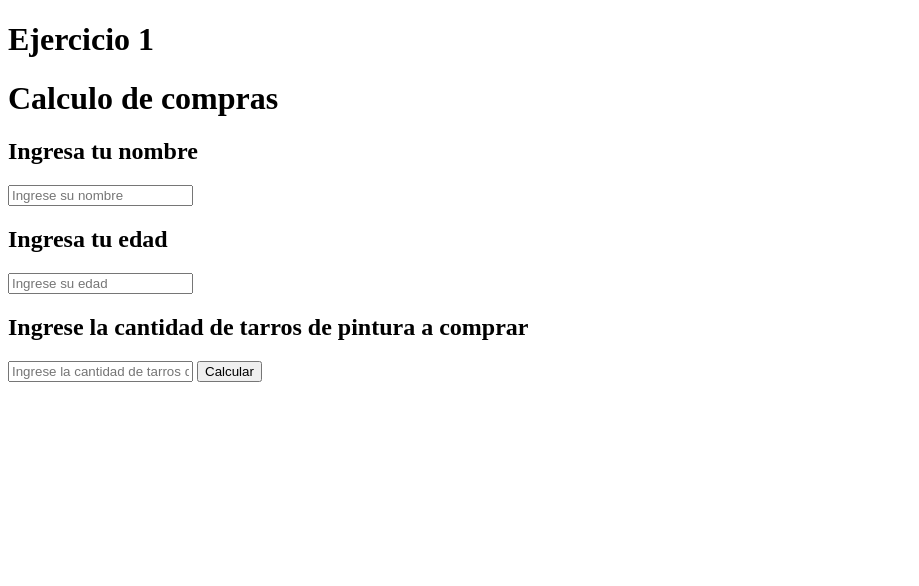
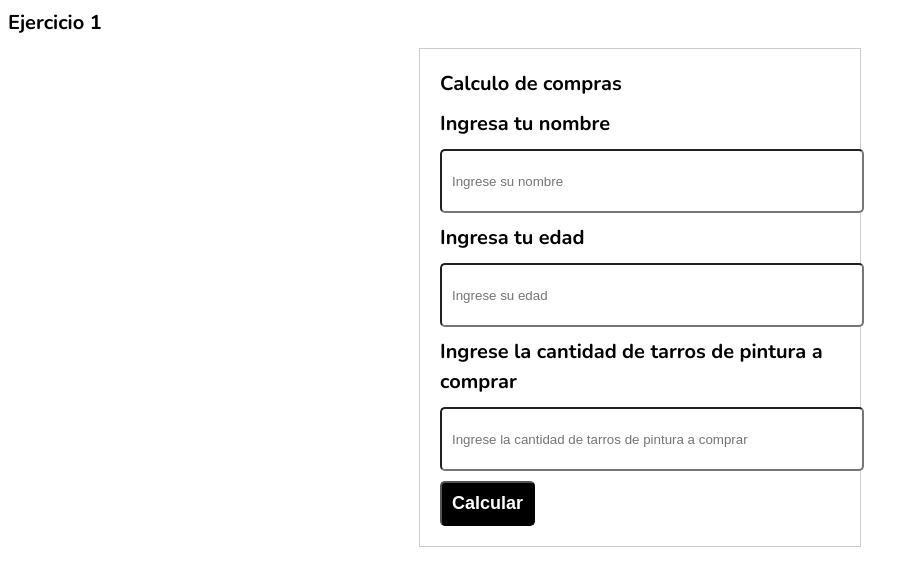
Before and after one commit to CodeArmerX/University2, a Flask app: page /ejercicio1 in a window 1280 px wide. Shown: the top 586 px of the page, without its empty margins (0-919 px from the left). Run offline with Flask 3, Linux system fonts and the light colour scheme.

Commit message:
Update language and add stylesheet links

```diff
--- a/templates/ejercicio1.html
+++ b/templates/ejercicio1.html
@@ -1,8 +1,10 @@
 <!DOCTYPE html>
-<html lang="en">
+<html lang="es">
 <head>
     <meta charset="UTF-8">
     <meta name="viewport" content="width=device-width, initial-scale=1.0">
+    <link href="https://fonts.googleapis.com/css2?family=Nunito:wght@400;700&display=swap" rel="stylesheet">
+    <link rel="stylesheet" href="styles/styles.css">
     <title>Ejercicio 1</title>
 </head>
 <body>
--- a/templates/ejercicio2.html
+++ b/templates/ejercicio2.html
@@ -1,8 +1,10 @@
 <!DOCTYPE html>
-<html lang="en">
+<html lang="es">
 <head>
     <meta charset="UTF-8">
     <meta name="viewport" content="width=device-width, initial-scale=1.0">
+    <link rel="stylesheet" href="styles/styles.css">
+    <link href="https://fonts.googleapis.com/css2?family=Nunito:wght@400;700&display=swap" rel="stylesheet">
     <title>Ejercicio 2</title>
 </head>
 <body>
--- a/templates/index.html
+++ b/templates/index.html
@@ -4,6 +4,7 @@
     <meta charset="UTF-8">
     <meta name="viewport" content="width=device-width, initial-scale=1.0">
     <link href="https://fonts.googleapis.com/css2?family=Nunito:wght@400;700&display=swap" rel="stylesheet">
+    <link rel="stylesheet" href="styles/styles.css">
     <title>Inicio</title>
 </head>
 <body>
--- /dev/null
+++ b/templates/styles/styles.css
@@ -0,0 +1,46 @@
+/* General */
+
+body {
+    font-family: 'nunito', sans-serif;
+    font-size: 16px;
+    line-height: 1.5;
+  }
+
+  /* Formulario */
+
+  form {
+    width: 400px;
+    margin: 0 auto;
+    padding: 20px;
+    border: 1px solid #ccc;
+  }
+
+  /* Títulos */
+
+  h1, h2 {
+    margin: 0 0 10px 0;
+    font-size: 20px;
+    font-weight: bold;
+  }
+
+  /* Entradas de texto */
+
+  input {
+    width: 100%;
+    height: 40px;
+    border-radius: 5px;
+    padding: 10px;
+    margin-bottom: 10px;
+  }
+
+  /* Botón */
+
+  button {
+    background-color: #000;
+    color: #fff;
+    font-size: 18px;
+    font-weight: bold;
+    padding: 10px;
+    border-radius: 5px;
+    cursor: pointer;
+  }
```
